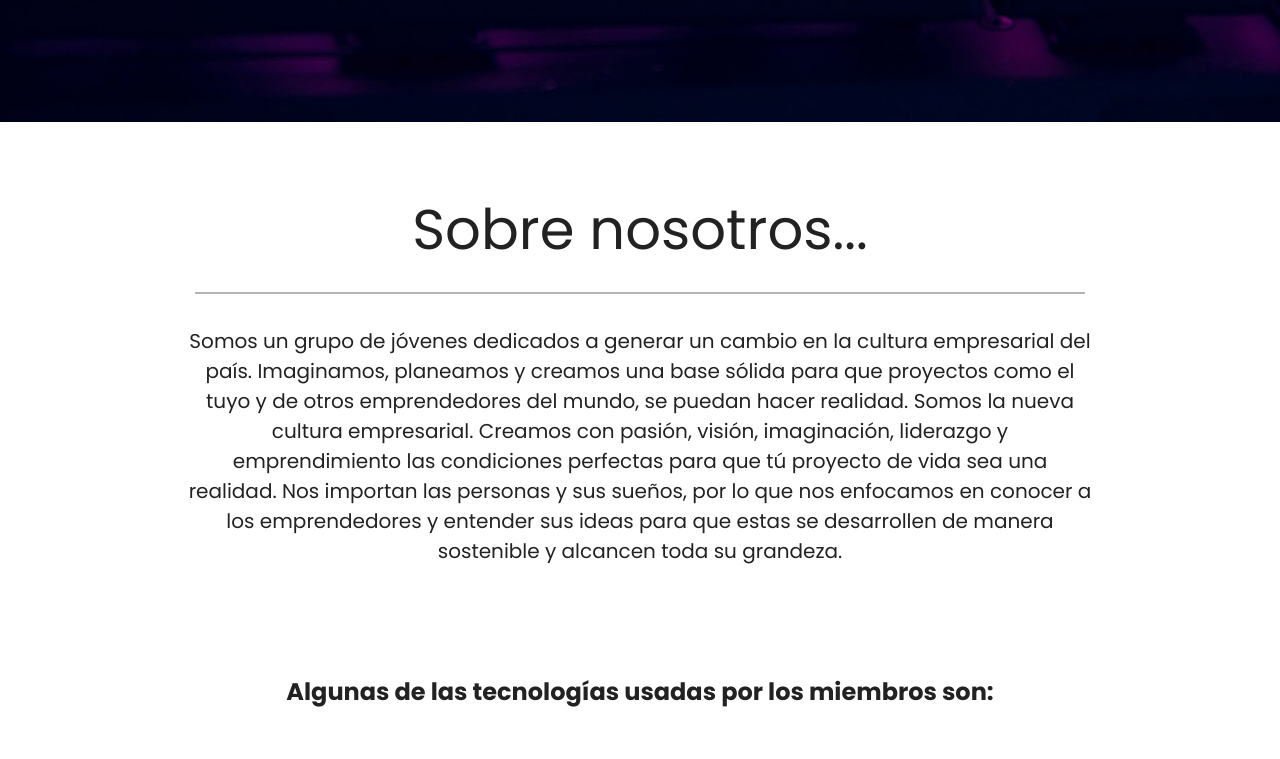
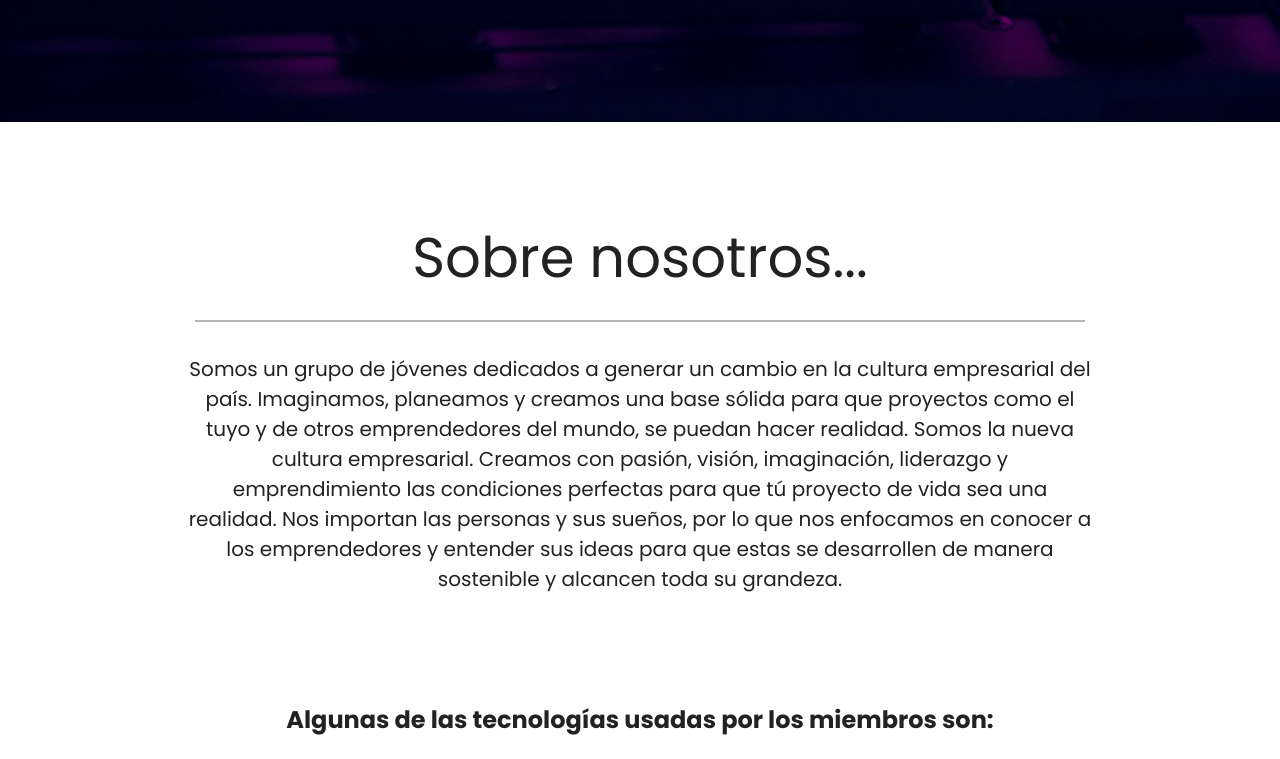
Before and after one commit to alfredodaniel876/My-web, a plain HTML site: page index.html in a window 1280 px wide. Shown: the part 540-1299 px from the top of the page. Drawn offline with nearby package versions, Linux system fonts and the light colour scheme; some packages are replaced by stand-ins of ours; a script that the page names is missing.

Commit message:
Update style.css

```diff
--- a/style.css
+++ b/style.css
@@ -17,7 +17,7 @@ navbar {
   font-size: 1.1em !important;
 }
 #info:before {
-  height: 26px;
+  height: 54px;
   content: "";
   display:block;
 }
```
